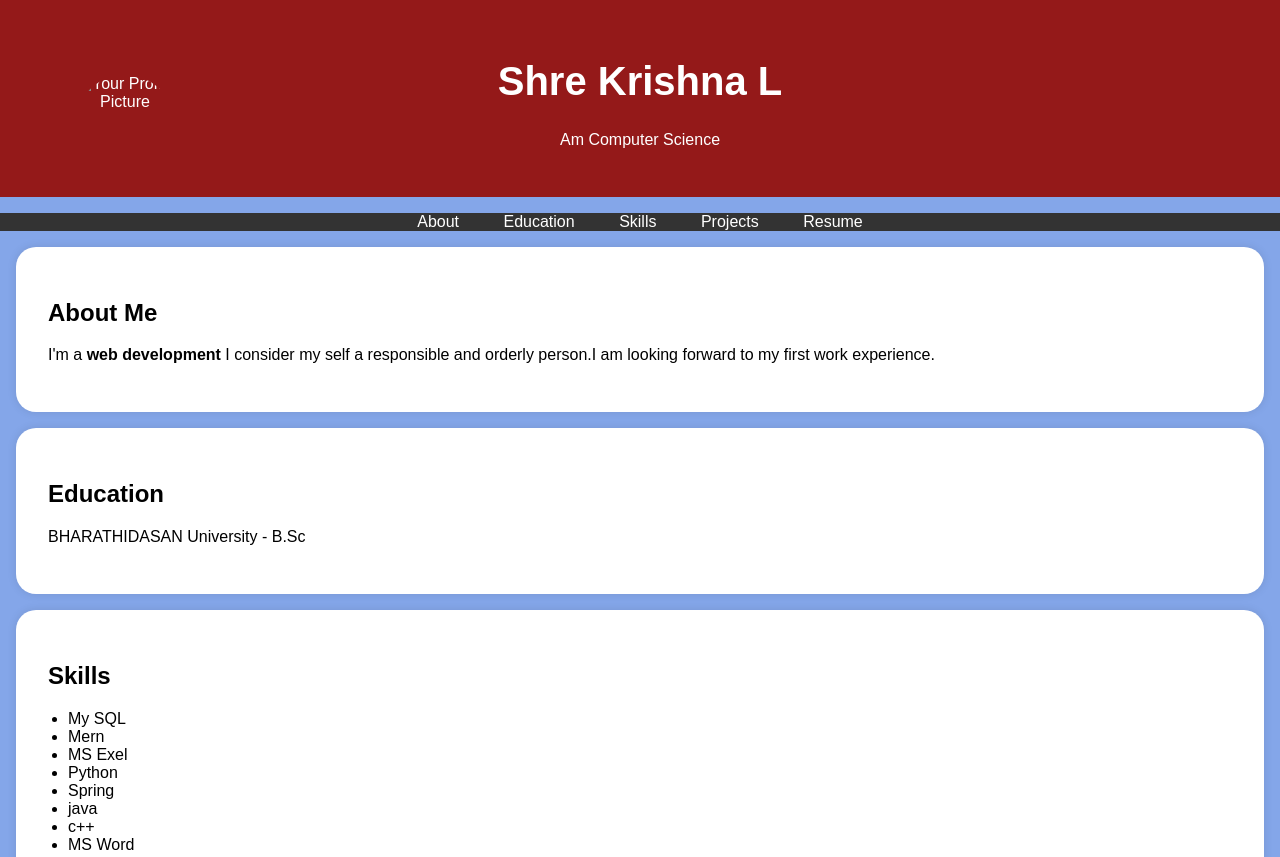
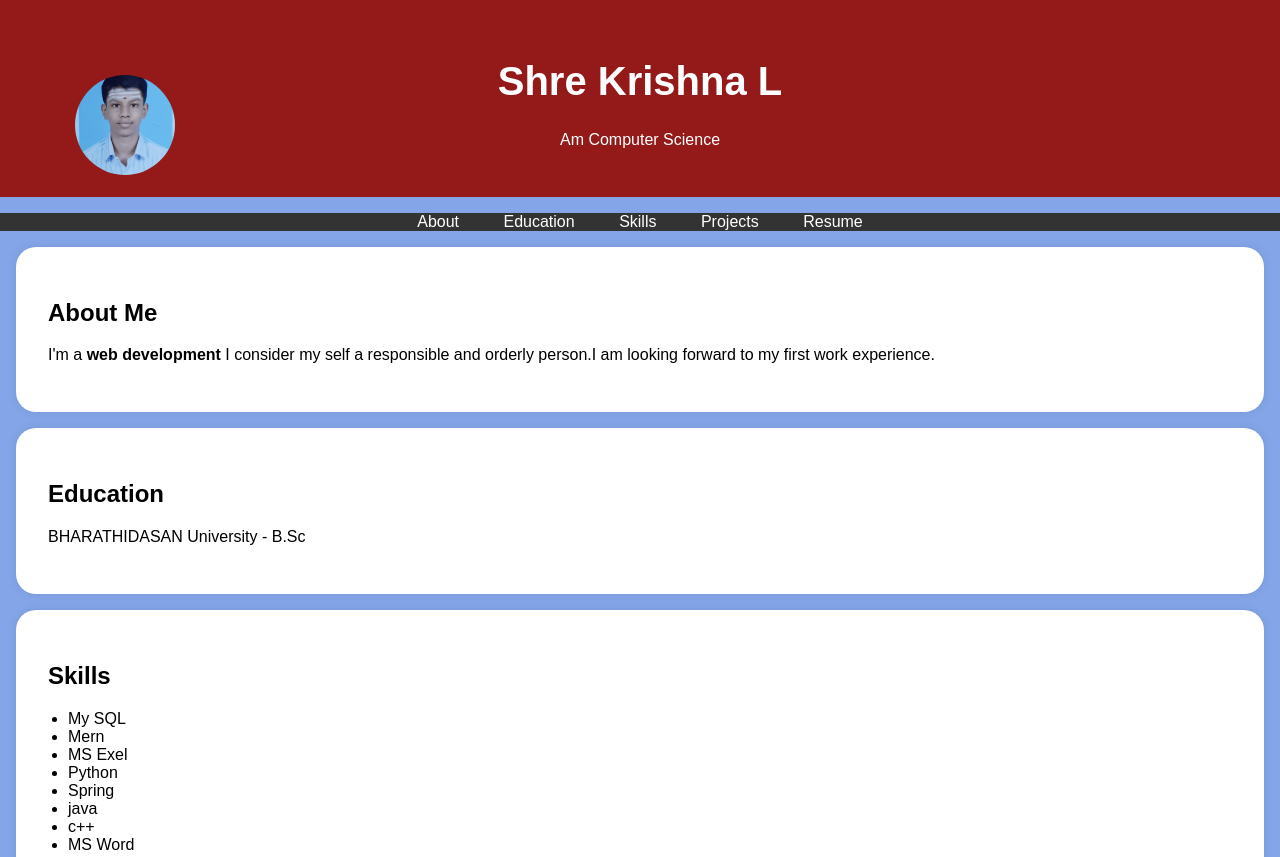
Before and after one commit to Iamlsk3012/digital-portfolio, a plain HTML site: page index.html in a window 1280 px wide. Shown: the top 857 px of the page. Drawn offline with Linux system fonts and the light colour scheme.

Commit message:
Update index.html

```diff
--- a/index.html
+++ b/index.html
@@ -95,7 +95,7 @@
     <header>
         <div class="header-content">
             <!-- Add your profile picture here -->
-            <img src="c:\Users\RLN\Downloads\NM\WhatsApp Image 2025-03-25 at 15.10.07.jpeg" alt="Your Profile Picture" class="profile-picture">
+            <img src="shree krishna.jpeg" alt="Your Profile Picture" class="profile-picture">
             <h1>Shre Krishna L</h1>
             <p>Am Computer Science</p>
         </div>
```
